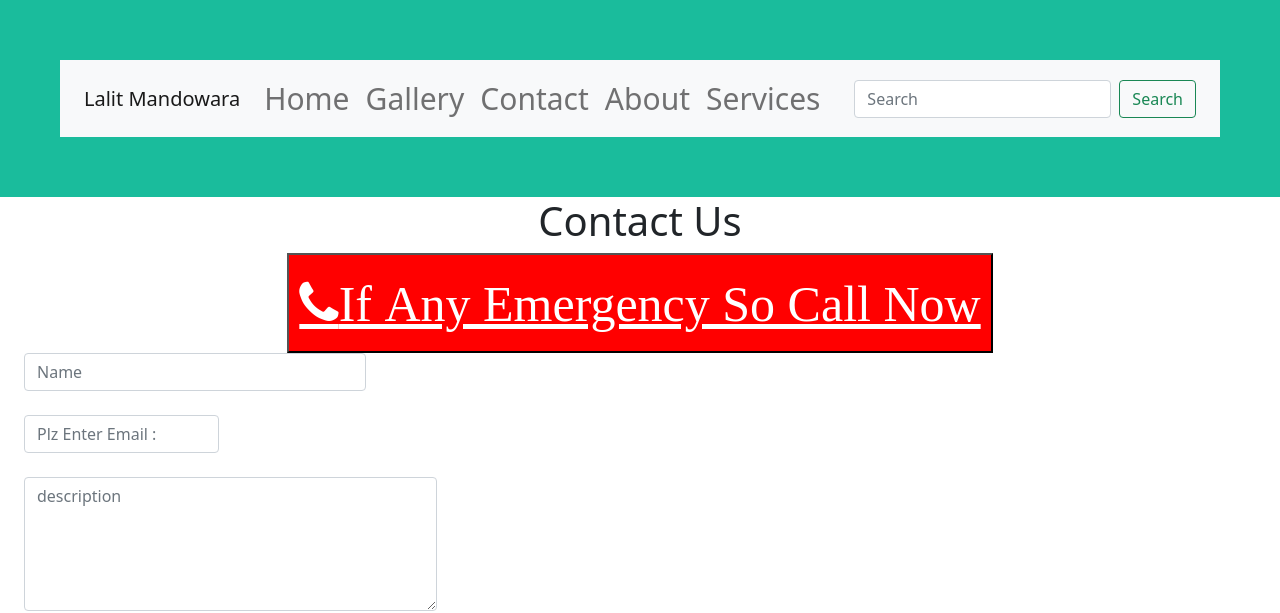
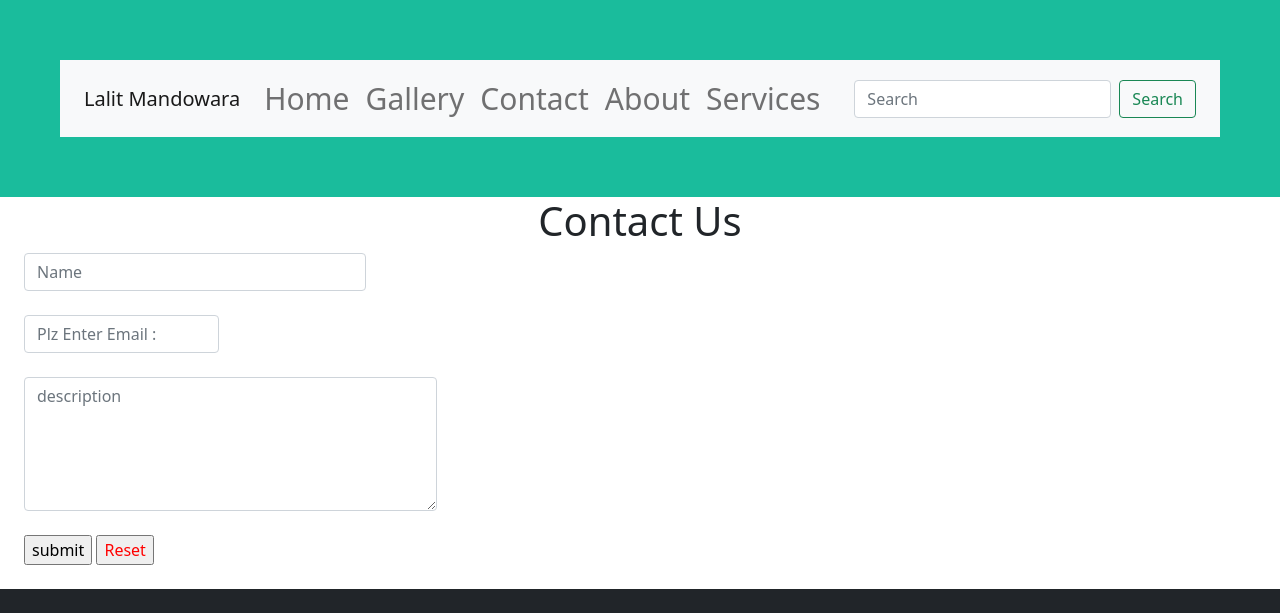
Before and after one commit to lalitmandowara/My_iphone, a plain HTML site: page Contact.html in a window 1280 px wide. Shown: the top 613 px of the page. Drawn offline with nearby package versions, Linux system fonts and the light colour scheme.

Commit message:
Update Contact

```diff
--- a/Contact.html
+++ b/Contact.html
@@ -84,7 +84,7 @@
 
            <div class="row text-center">
             <div class="col-12 text-center">
-              <button  class="text-center"  style="width: auto; height: 100px; background-color: red; padding: 10px;"> <a class="fa fa-phone href="tel:8665562570" style="font-size: 50px;  color: white;">If Any Emergency So Call Now</a></button>
+
 
             </div>
            </div>
```
